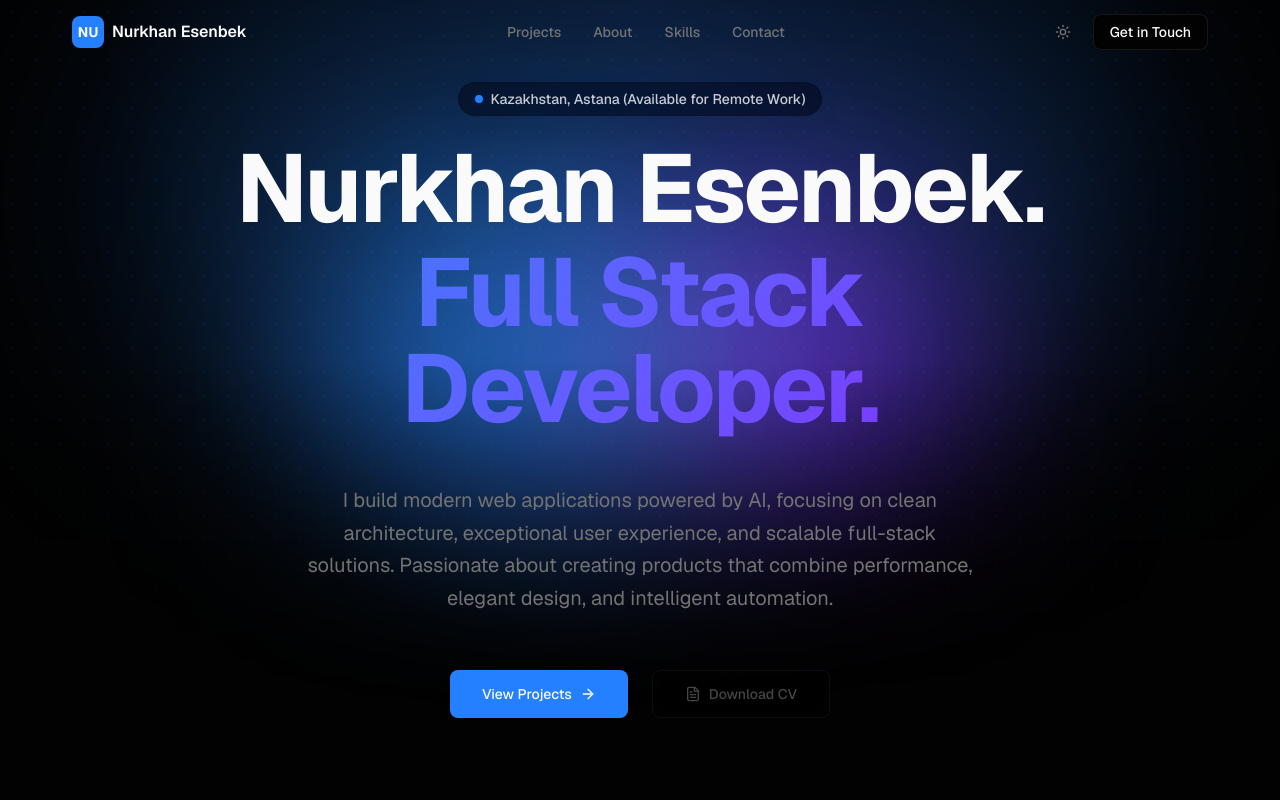
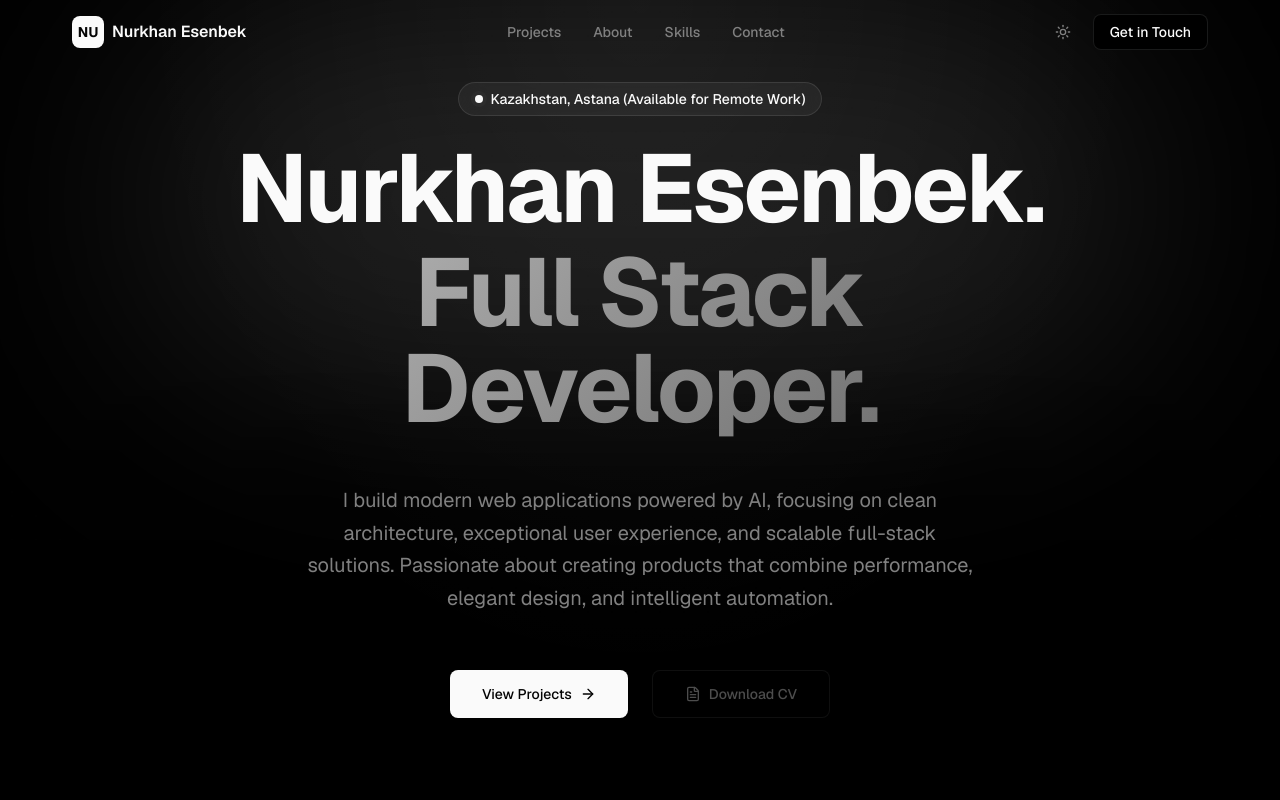
Before and after one commit to kok-o/my-site, a Next.js app: page / in a window 1280 px wide. Shown: the top 800 px of the page. Built offline with nearby package versions, Linux system fonts and the light colour scheme.

Commit message:
style: implement strict monochrome vercel/linear aesthetic, pure black bg, thin borders, white highlights

```diff
--- a/app/globals.css
+++ b/app/globals.css
@@ -80,11 +80,11 @@
   --accent-cyan:   oklch(0.752 0.144 210);   /* ≈ #06B6D4 — subtle accent  */
 
   /* --- Gradients --- */
-  --gradient-accent:        linear-gradient(135deg, var(--accent-blue), var(--accent-violet));
-  --gradient-accent-subtle: linear-gradient(135deg, oklch(0.623 0.214 259 / 15%), oklch(0.541 0.281 293 / 15%));
-  --gradient-glow:          radial-gradient(ellipse at 50% 0%, oklch(0.623 0.214 259 / 12%) 0%, transparent 60%);
-  --gradient-hero-bg:       radial-gradient(ellipse at 50% -20%, oklch(0.623 0.214 259 / 18%) 0%, transparent 55%),
-                            radial-gradient(ellipse at 80% 60%, oklch(0.541 0.281 293 / 10%) 0%, transparent 45%);
+  --gradient-accent:        linear-gradient(135deg, oklch(0.8 0 0), oklch(0.5 0 0));
+  --gradient-accent-subtle: linear-gradient(135deg, oklch(1 0 0 / 15%), oklch(1 0 0 / 5%));
+  --gradient-glow:          radial-gradient(ellipse at 50% 0%, oklch(1 0 0 / 5%) 0%, transparent 60%);
+  --gradient-hero-bg:       radial-gradient(ellipse at 50% -20%, oklch(1 0 0 / 8%) 0%, transparent 55%),
+                            radial-gradient(ellipse at 80% 60%, oklch(1 0 0 / 4%) 0%, transparent 45%);
 
   /* --- Glassmorphism --- */
   --glass-blur:    16px;
@@ -95,8 +95,8 @@
   --shadow-md:            0 4px 12px oklch(0 0 0 / 0.5);
   --shadow-lg:            0 8px 24px oklch(0 0 0 / 0.5);
   --shadow-xl:            0 16px 48px oklch(0 0 0 / 0.6);
-  --shadow-glow:          0 0 40px oklch(0.623 0.214 259 / 0.15);
-  --shadow-glow-intense:  0 0 80px oklch(0.623 0.214 259 / 0.25);
+  --shadow-glow:          0 0 40px oklch(1 0 0 / 0.05);
+  --shadow-glow-intense:  0 0 80px oklch(1 0 0 / 0.1);
 
   /* --- Animation timing --- */
   --duration-fast:   150ms;
@@ -154,44 +154,44 @@
    DARK THEME SEMANTIC TOKENS (default / primary theme)
    ============================================================ */
 .dark {
-  --background: oklch(0.09 0 0);
+  --background: oklch(0 0 0);
   --foreground: oklch(0.985 0 0);
-  --card:                oklch(0.13 0.005 260 / 60%);
+  --card:                oklch(0.12 0 0 / 60%);
   --card-foreground:     oklch(0.985 0 0);
-  --popover:             oklch(0.16 0.005 260);
+  --popover:             oklch(0.12 0 0);
   --popover-foreground:  oklch(0.985 0 0);
-  --primary:             var(--accent-blue);
-  --primary-foreground:  oklch(0.985 0 0);
-  --secondary:           oklch(0.18 0.005 260);
+  --primary:             oklch(0.985 0 0);
+  --primary-foreground:  oklch(0.1 0 0);
+  --secondary:           oklch(0.15 0 0);
   --secondary-foreground: oklch(0.9 0 0);
-  --muted:               oklch(0.18 0.005 260);
-  --muted-foreground:    oklch(0.556 0 0);
-  --accent:              var(--accent-blue);
+  --muted:               oklch(0.15 0 0);
+  --muted-foreground:    oklch(0.6 0 0);
+  --accent:              oklch(0.15 0 0);
   --accent-foreground:   oklch(0.985 0 0);
   --destructive:         oklch(0.704 0.191 22.216);
-  --border:              oklch(1 0 0 / 8%);
+  --border:              oklch(1 0 0 / 10%);
   --input:               oklch(1 0 0 / 12%);
-  --ring:                var(--accent-blue);
+  --ring:                oklch(1 0 0 / 20%);
 
   /* Charts */
-  --chart-1: var(--accent-blue);
-  --chart-2: var(--accent-violet);
-  --chart-3: var(--accent-cyan);
-  --chart-4: oklch(0.723 0.191 142);
-  --chart-5: oklch(0.556 0 0);
+  --chart-1: oklch(0.9 0 0);
+  --chart-2: oklch(0.8 0 0);
+  --chart-3: oklch(0.7 0 0);
+  --chart-4: oklch(0.6 0 0);
+  --chart-5: oklch(0.5 0 0);
 
   /* Sidebar */
-  --sidebar:                    oklch(0.13 0.005 260);
+  --sidebar:                    oklch(0.12 0 0);
   --sidebar-foreground:         oklch(0.985 0 0);
-  --sidebar-primary:            var(--accent-blue);
-  --sidebar-primary-foreground: oklch(0.985 0 0);
-  --sidebar-accent:             oklch(0.18 0.005 260);
+  --sidebar-primary:            oklch(0.985 0 0);
+  --sidebar-primary-foreground: oklch(0.1 0 0);
+  --sidebar-accent:             oklch(0.15 0 0);
   --sidebar-accent-foreground:  oklch(0.985 0 0);
-  --sidebar-border:             oklch(1 0 0 / 8%);
-  --sidebar-ring:               var(--accent-blue);
+  --sidebar-border:             oklch(1 0 0 / 10%);
+  --sidebar-ring:               oklch(1 0 0 / 20%);
 
   /* Override glass for dark mode */
-  --glass-bg: oklch(0.13 0.005 260 / 55%);
+  --glass-bg: oklch(0.12 0 0 / 55%);
 }
 
 /* ============================================================
--- a/components/hero.tsx
+++ b/components/hero.tsx
@@ -35,25 +35,8 @@
           }}
         />
 
-        {/* Ambient top glow */}
-        <div className="absolute top-0 left-1/2 -ml-[40vw] h-[50vh] w-[80vw] rounded-full bg-primary/20 blur-[120px]" />
-
-        {/* Animated Floating Blobs */}
-        {!shouldReduceMotion && (
-          <div className="absolute inset-0 flex items-center justify-center">
-            <motion.div
-              variants={blobPulse}
-              animate="animate"
-              className="absolute left-1/4 top-1/4 h-[400px] w-[400px] rounded-full bg-[var(--accent-blue)] opacity-20 blur-[100px] mix-blend-screen"
-            />
-            <motion.div
-              variants={blobPulse}
-              animate="animate"
-              style={{ animationDelay: '2s' }}
-              className="absolute right-1/4 bottom-1/4 h-[350px] w-[350px] rounded-full bg-[var(--accent-violet)] opacity-20 blur-[100px] mix-blend-screen"
-            />
-          </div>
-        )}
+        {/* Ambient top glow (Vercel style) */}
+        <div className="absolute top-0 left-1/2 -ml-[40vw] h-[50vh] w-[80vw] rounded-full bg-foreground/5 blur-[120px] dark:bg-foreground/10" />
       </div>
 
       {/* ------------------------------------------------------------------- */}
@@ -69,7 +52,7 @@
           {/* Eyebrow badge */}
           <motion.div
             variants={shouldReduceMotion ? undefined : fadeInUp}
-            className="glass flex items-center gap-2 rounded-full px-4 py-1.5 text-sm font-medium text-foreground/80 shadow-sm"
+            className="flex items-center gap-2 rounded-full border border-border bg-foreground/5 px-4 py-1.5 text-sm font-medium text-foreground backdrop-blur-md transition-colors hover:bg-foreground/10"
           >
             <span className="relative flex h-2 w-2">
               <span className="absolute inline-flex h-full w-full animate-ping rounded-full bg-primary opacity-75"></span>
```
